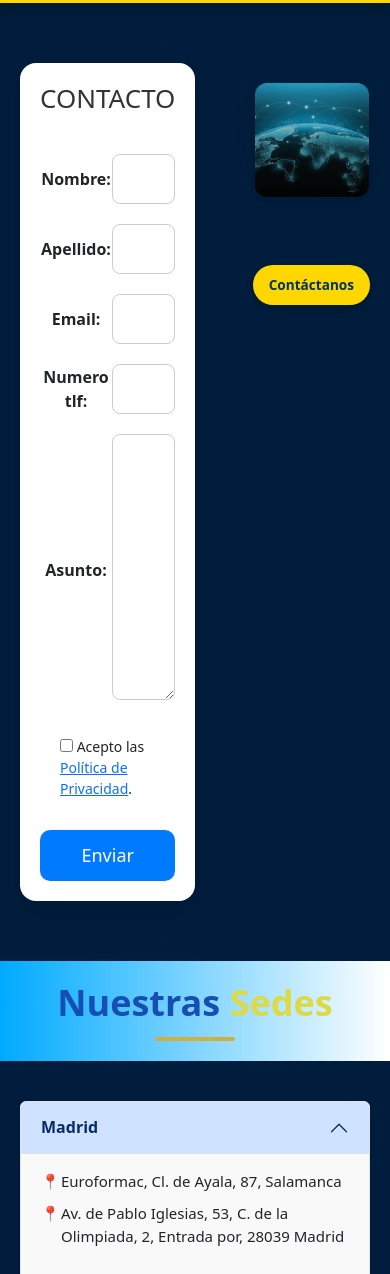
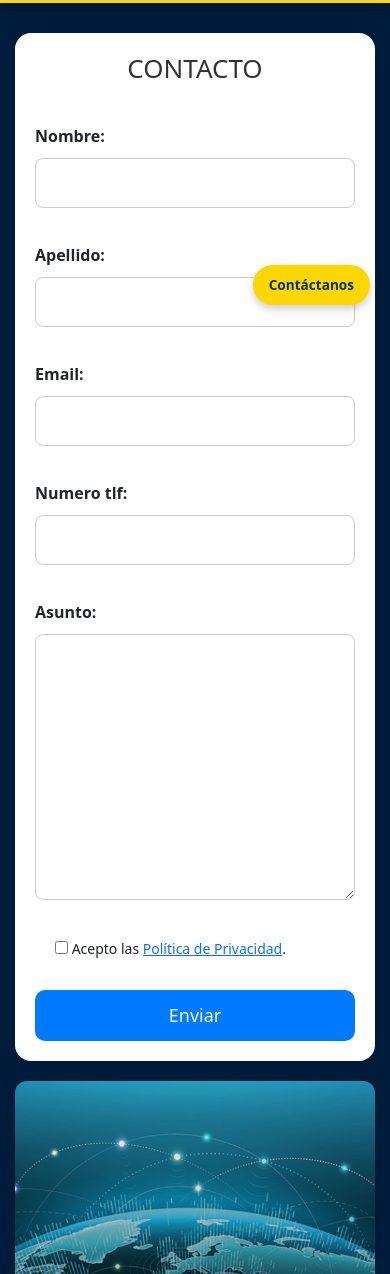
Before and after one commit to robertbrito1/web_practicas, a Django app: page /contacto/ in a window 390 px wide; the page is wider, and only the part inside the window is pictured. Shown: the part 519-1793 px from the top of that part. Run offline with Django 5.2, Linux system fonts and the light colour scheme.

Commit message:
Fix responsive layout on mobile and tablet
- Menu logo no longer overflows the viewport (was causing horizontal scroll on every page)
- Footer columns no longer get a 220px height when stacked on mobile
- Contact form and map stack in a column; form fields use full width
- Team cards use min-height instead of fixed height
- Nosotros 'lo que nos hace diferentes' section stacks on mobile
- Remove references to missing carousel.js and contacto/contacto.css (404s)

Co-Authored-By: Claude Sonnet 5.5 <noreply@anthropic.com>

```diff
--- a/web_euroforma/Web/contacto/templates/contacto/contacto.html
+++ b/web_euroforma/Web/contacto/templates/contacto/contacto.html
@@ -2,7 +2,6 @@
 {% load static %}
 {% block body_class %}fondo-azul{% endblock %}
 {% block content %}
-<link rel="stylesheet" href="{% static 'contacto/contacto.css' %}">
 
 <div class="contenedor-flex">
 
--- a/web_euroforma/Web/inicio/static/estilos/contacto.css
+++ b/web_euroforma/Web/inicio/static/estilos/contacto.css
@@ -228,3 +228,59 @@ input[type="submit"].btn:hover {
   border-radius: 2px;
 
 }
+
+/* Responsive: formulario + mapa en columna, formulario a ancho completo */
+@media (max-width: 768px) {
+  .contenedor-flex {
+    flex-direction: column;
+    align-items: center;
+    gap: 20px;
+    padding: 30px 15px;
+    overflow-x: visible;
+  }
+
+  .contenedorformulario {
+    flex: 0 0 auto;
+    width: 100%;
+    max-width: 100%;
+  }
+
+  .contenedor-mapa {
+    flex: 0 0 auto;
+    width: 100%;
+    max-width: 100%;
+    padding: 0;
+  }
+
+  .img-mapa {
+    width: 100%;
+  }
+
+  /* La tabla del formulario pasa a una columna: etiqueta arriba, campo debajo */
+  .contenedorformulario table,
+  .contenedorformulario tbody,
+  .contenedorformulario tr,
+  .contenedorformulario th,
+  .contenedorformulario td {
+    display: block;
+    width: 100%;
+  }
+
+  .contenedorformulario th {
+    padding: 10px 0 0;
+    text-align: left;
+  }
+
+  .contenedorformulario input[type="tel"],
+  .contenedorformulario input[type="number"] {
+    width: 100%;
+    padding: 12px;
+    border: 1px solid #ccc;
+    border-radius: 8px;
+    font-size: 16px;
+  }
+
+  .titulo-sedes {
+    font-size: 26px;
+  }
+}
--- a/web_euroforma/Web/inicio/static/estilos/equipo.css
+++ b/web_euroforma/Web/inicio/static/estilos/equipo.css
@@ -60,7 +60,8 @@
   box-shadow: 0 4px 12px rgba(0, 0, 0, 0.1);
   color: #333;
   transition: transform 0.2s ease, box-shadow 0.2s ease;
-height: 450px;
+  min-height: 420px; /* antes height fijo: cortaba contenido largo */
+  vertical-align: top;
 }
 
 .equipo-container .profesor-card:hover {
@@ -86,3 +87,32 @@ height: 450px;
 .info-profesor p {
   margin: 0.4rem 0;
 }
+/* Responsive */
+@media (max-width: 768px) {
+  .detalle-profesor {
+    margin: 30px 15px;
+    padding: 25px 20px;
+  }
+
+  .detalle-profesor h2 {
+    font-size: 1.6rem;
+  }
+
+  .detalle-profesor p {
+    font-size: 1rem;
+  }
+
+  .equipo-container {
+    padding: 40px 10px;
+  }
+
+  .equipo-container h2 {
+    font-size: 1.8rem;
+    margin-bottom: 25px;
+  }
+
+  .equipo-container .profesor-card {
+    width: calc(100% - 30px);
+    max-width: 340px;
+  }
+}
--- a/web_euroforma/Web/inicio/static/estilos/footer.css
+++ b/web_euroforma/Web/inicio/static/estilos/footer.css
@@ -110,6 +110,7 @@
   }
 
   .footer-column {
+    flex: 0 0 auto; /* en columna, flex-basis sería la altura (antes 220px) */
     width: 100%;
     margin-bottom: 20px;
   }
--- a/web_euroforma/Web/inicio/static/estilos/menu.css
+++ b/web_euroforma/Web/inicio/static/estilos/menu.css
@@ -18,6 +18,20 @@
     font-weight: bold;
     color: #FFD700;
     text-shadow: 2px 2px 4px rgba(0, 0, 0, 0.7); /* Sombra en el logo */
+}
+
+/* Logo del menú: se adapta al ancho disponible sin desbordar */
+.navbar .logo {
+    flex: 0 1 auto;
+    min-width: 0;
+}
+
+.logo-img {
+    display: block;
+    height: 80px;
+    width: auto;
+    max-width: 100%;
+    object-fit: contain;
 }
 
 .menu {
--- a/web_euroforma/Web/inicio/static/estilos/nosotros.css
+++ b/web_euroforma/Web/inicio/static/estilos/nosotros.css
@@ -265,6 +265,23 @@
 }
 
 @media (max-width: 768px) {
+  /* Sección "Lo que nos hace diferentes": imagen arriba, recursos debajo */
+  .lo-que-nos-hace-diferentes {
+    flex-direction: column;
+    align-items: stretch;
+  }
+
+  .imagen-left {
+    flex: 0 0 auto;
+    margin: 0 0 20px 0;
+  }
+
+  .recursos-right {
+    flex: 0 0 auto;
+    width: 100%;
+    grid-template-columns: repeat(2, minmax(0, 1fr));
+  }
+
   .nosotros-card {
     padding: 20px;
     gap: 20px;
--- a/web_euroforma/Web/inicio/templates/base.html
+++ b/web_euroforma/Web/inicio/templates/base.html
@@ -47,7 +47,7 @@
                 <div class="container">
                     <input type="checkbox" id="menu-toggle" />
                     <label for="menu-toggle" class="menu-icon">&#9776;</label>
-                    <a href="{% url 'inicio' %}" class="logo"><img src="{% static 'imagenes/euro.png' %}" alt="FP EUROFORMAC Logo" style="height: 80px;" /></a>
+                    <a href="{% url 'inicio' %}" class="logo"><img src="{% static 'imagenes/euro.png' %}" alt="FP EUROFORMAC Logo" class="logo-img" /></a>
                     <ul class="menu">
                         <li><a href="{% url 'rsc' %}">RSC</a></li>
 
@@ -147,7 +147,6 @@
     <script src="{% static 'jv/scroll-animation.js' %}"></script>
     <script src="https://cdn.jsdelivr.net/npm/bootstrap@5.3.0/dist/js/bootstrap.bundle.min.js"></script>
     <script src="{% static 'jv/cockies.js' %}"></script>
-    <script src="{% static 'jv/carousel.js' %}"></script>
     <script src="{% static 'jv/ia.js' %}"></script>
 
     {% endblock %}
```
